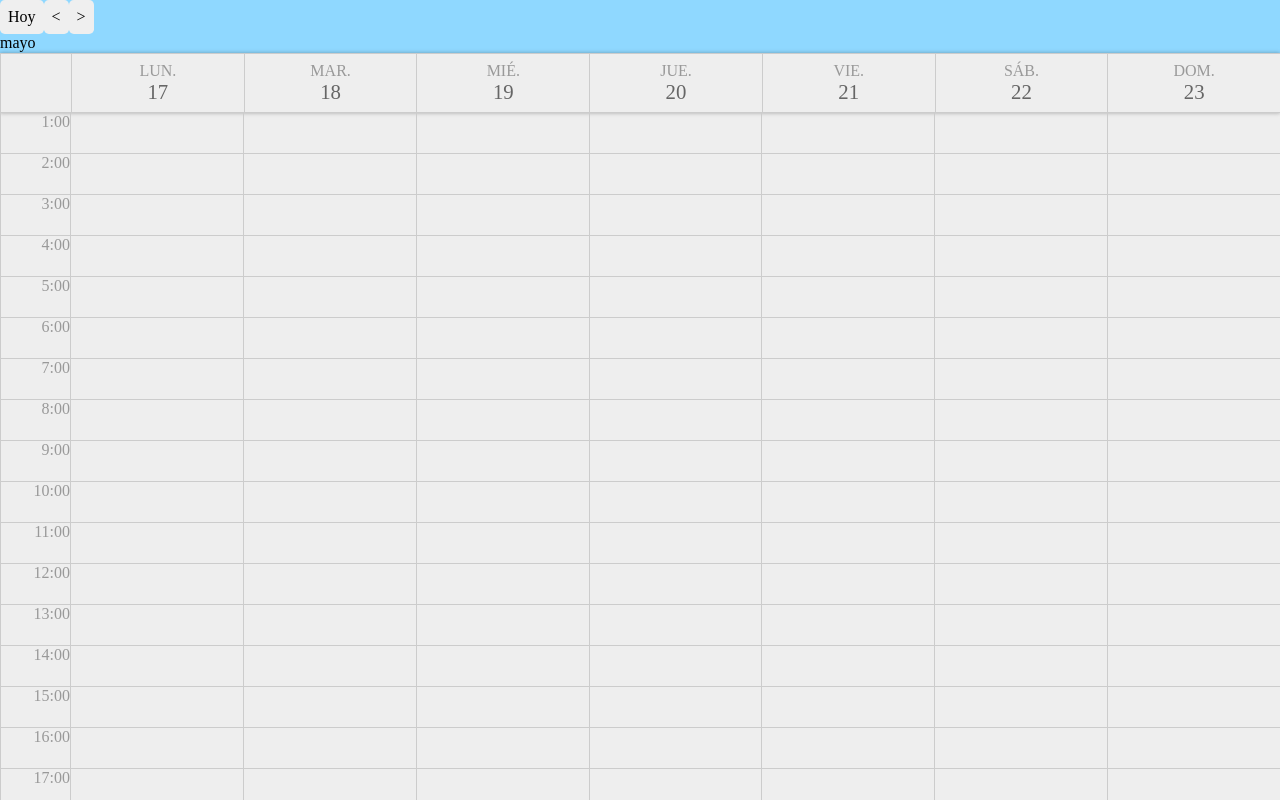
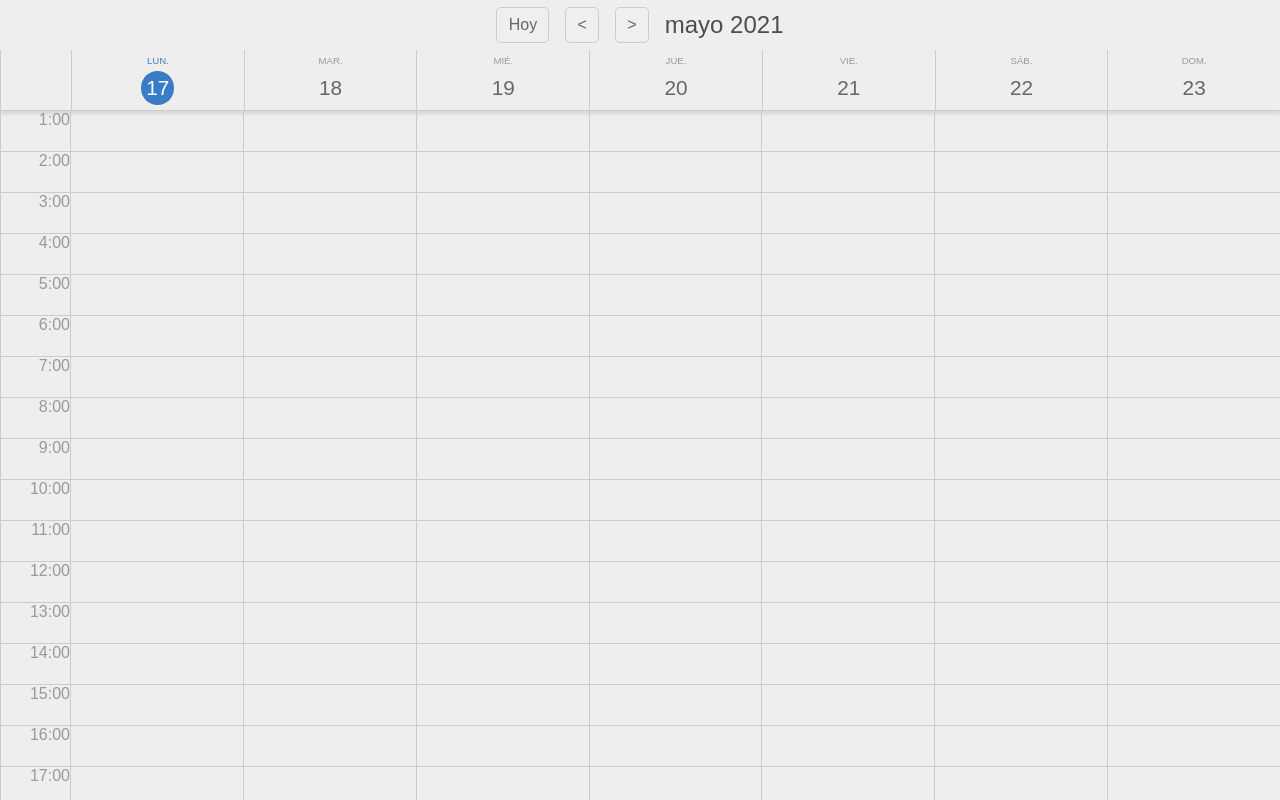
Before and after one commit to tlacalv/agenda, a React (Create React App) app: page / in a window 1280 px wide. Shown: the top 800 px of the page. Built offline with nearby package versions, Linux system fonts and the light colour scheme.

Commit message:
Added functionality

```diff
--- a/src/components/Agenda/Agenda.js
+++ b/src/components/Agenda/Agenda.js
@@ -6,8 +6,26 @@ const hours = [
   1, 2, 3, 4, 5, 6, 7, 8, 9, 10, 11, 12, 13, 14, 15, 16, 17, 18, 19, 20, 21,
   22, 23,
 ];
+const scrollbarWidth = () => {
+  // Create the measurement node
+  let scrollDiv = document.createElement("div");
+  scrollDiv.style.width="100px";
+  scrollDiv.style.height="100px";
+  scrollDiv.style.overflow="scroll";
+  scrollDiv.style.position="absolute";
+  scrollDiv.style.top="-9999px";
+  document.body.appendChild(scrollDiv);
+
+  // Get the scrollbar width
+  let scrollbarWidth = scrollDiv.offsetWidth - scrollDiv.clientWidth;
+  document.body.removeChild(scrollDiv);
+  return scrollbarWidth;
+}
 function getMonth(date) {
   return date.format('MMMM')
+}
+function getYear(date) {
+  return date.format('YYYY')
 }
 function setToday(setDate) {
   setDate(dayjs())
@@ -18,6 +36,9 @@ function previousWeek(date, setDate) {
 function nextWeek(date, setDate) {
   setDate(date.startOf('week').add(1, 'week'))
 
+}
+function dayStyles(date) {
+  return date.startOf('day').isSame(dayjs().startOf('day')) ? 'highlight' : ''
 }
 export default function Calendar({ date, setDate }) {
   const [week, setWeek] = useState([]);
@@ -33,7 +54,7 @@ export default function Calendar({ date, setDate }) {
           <button onClick={()=>previousWeek(date, setDate)}>{'<'}</button>
           <button onClick={()=>nextWeek(date, setDate)}>{'>'}</button>
         </div>
-        <div className="month">{getMonth(date)}</div>
+        <div className="month">{getMonth(date)} {getYear(date)}</div>
       </div>
       <div className="week">
         <div className="header">
@@ -41,7 +62,7 @@ export default function Calendar({ date, setDate }) {
           </div>
           {week.length > 0
             ? week.map((day) => (
-                <div className="day-info">
+                <div className={ `day-info ${dayStyles(day)} `}>
                   <div className="day-name">
                     {day.format("ddd").toUpperCase()}
                   </div>
@@ -49,6 +70,7 @@ export default function Calendar({ date, setDate }) {
                 </div>
               ))
             : null}
+            <div className="scroll-space" style={{ minWidth: `${scrollbarWidth()}px`}}></div>
         </div>
         <div className="body">
           <div className="dates">
--- a/src/components/Agenda/index.css
+++ b/src/components/Agenda/index.css
@@ -1,15 +1,27 @@
-
+:root {
+  --blue: hsl(211, 55%, 50%);
+}
 .agenda{
   width: 100%;
-  /* height: 100vh; */
+  height: 100vh;
   display: flex;
+  font-family: Arial, Helvetica, sans-serif;
   flex-direction: column;
 }
 .tools{
   height: 5%;
   min-height: 50px;
-  background-color: #8fd8ff;
   width: 100%;
+  background-color: #eee;
+  display: flex;
+  gap: 1rem;
+  justify-content: center;
+  align-items: center;
+
+}
+.controls {
+  display: flex;
+  gap: 1rem;
 }
 .week {
   display: flex;
@@ -20,27 +32,41 @@
 }
 .header {
   display: flex;
-  box-shadow: 0 0px 4px rgba(0, 0, 0, .3);
+  box-shadow: 0 3px 3px rgba(0, 0, 0, .1);
+  overflow: hidden;
 }
 .space {
   min-width: 70px;
   border: 1px solid #ccc;
   border-right: none;
+  border-top: none;
+}
+.scroll-space {
+  border: 1px solid #ccc;
+  border-left: none;
+  border-right: none;
+  border-top: none;
 
 }
-.highlight {
-  background-color: #999;
-}
+
 .day-info {
   width: 100%;
   padding: .5rem;
   border: 1px solid #ccc;
   border-right: none;
+  border-top: none;
+  display: flex;
+  justify-content: center;
+  align-items: center;
+  flex-direction: column;
+  gap: .3rem;
+
 }
 .day-name {
   display: flex;
   justify-content: center;
   align-items: center;
+  font-size: .6rem;
   color: #999;
 }
 .day-number {
@@ -48,10 +74,20 @@
   justify-content: center;
   align-items: center;
   font-size: 1.3rem;
+  padding: .3rem;
   color: #666;
+}
+.highlight div {
+  color: var(--blue);
+}
+.highlight .day-number {
+  color: white;
+  background-color: var(--blue);
+  border-radius: 100px;
 }
 .body {
   overflow-x: hidden;
+  overflow-y: scroll;
   height: 100%;
 }
 .dates {
@@ -85,12 +121,22 @@
   justify-content: flex-end;
 }
 
-.tools {
-
+.month {
+  font-size: 1.5rem;
+  font-weight: 400;
+  color: hsl(0, 0%, 30%);
 }
 .tools button {
   border: none;
-  padding: .5rem;
+  padding: .5rem .7rem;
+  color: hsl(0, 0%, 40%);
   border-radius: .3rem;
   cursor: pointer;
+  border: 1px solid hsl(0, 0%, 80%);
+  transition: .3s;
 }
+.tools button:hover,
+.tools button:focus {
+  background-color: hsl(0, 0%, 90%);
+  outline: none;
+}
```
